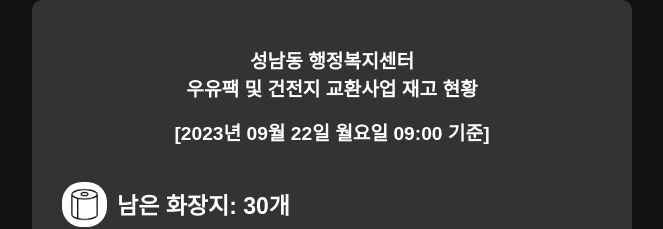
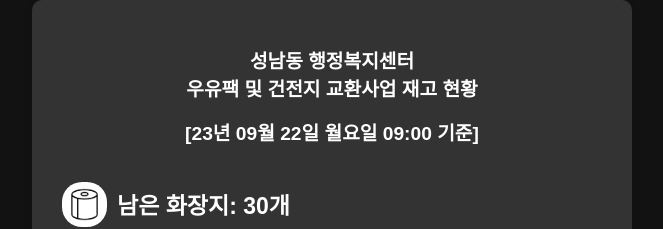
Before and after one commit to jaehyundev/RecyclingWebSite, a plain HTML site: page index.html in a window 1280 px wide. Shown: the top 229 px of the page, without its empty margins (308-971 px from the left). Drawn offline with Linux system fonts and the light colour scheme; a web font is replaced by a local one.

Commit message:
Update index.html

```diff
--- a/index.html
+++ b/index.html
@@ -101,7 +101,7 @@
 <body>
     <div class="container">
         <h2>성남동 행정복지센터<br>우유팩 및 건전지 교환사업 재고 현황</h2>
-        <h2>[2023년 09월 22일 월요일 09:00 기준]</h2> <!-- 1. 날짜 수정 -->
+        <h2>[23년 09월 22일 월요일 09:00 기준]</h2> <!-- 1. 날짜 수정 -->
         <span class="item-container"></span>
         <div id="inventory">
             <div class="item-container">
```
